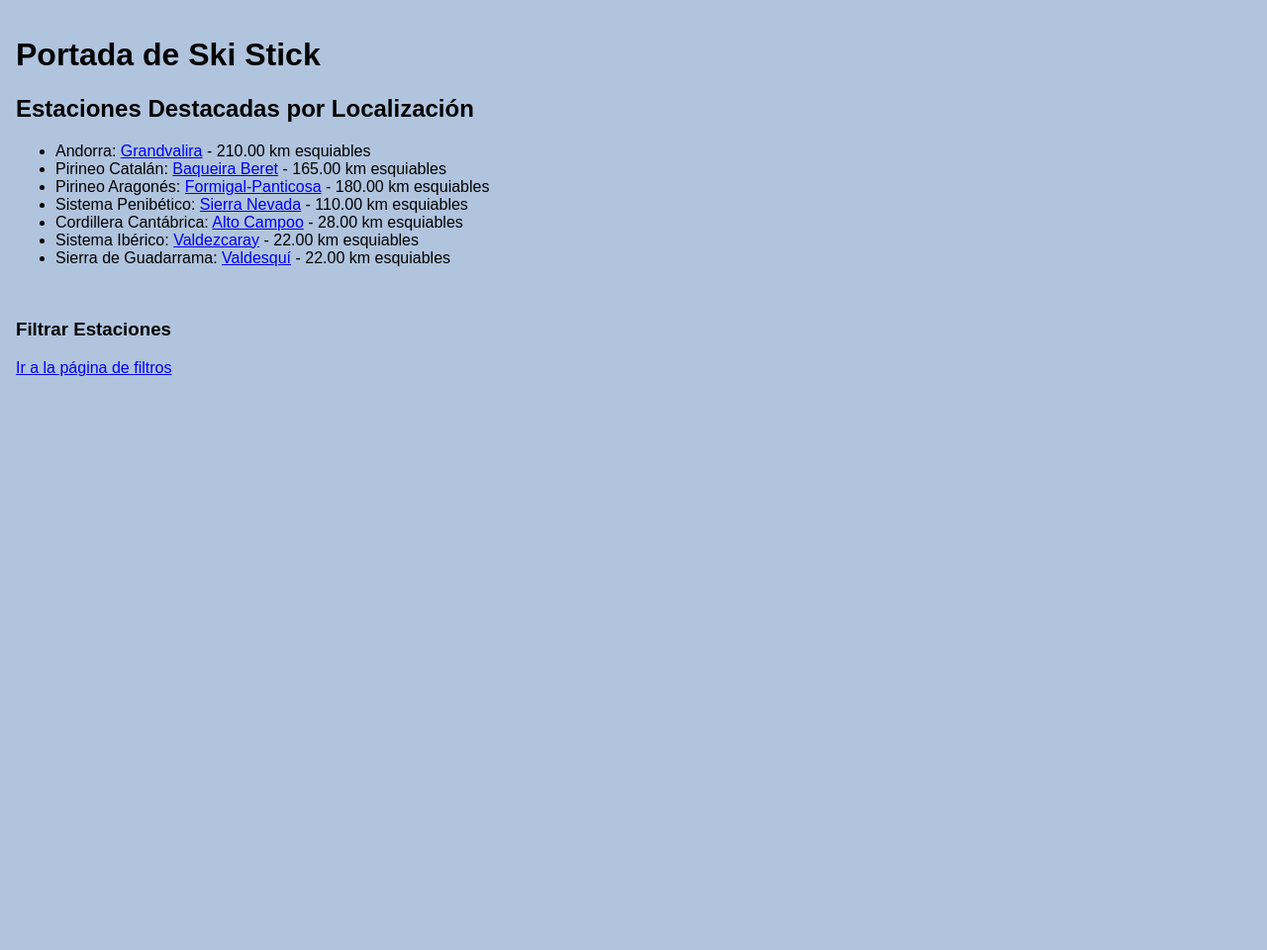
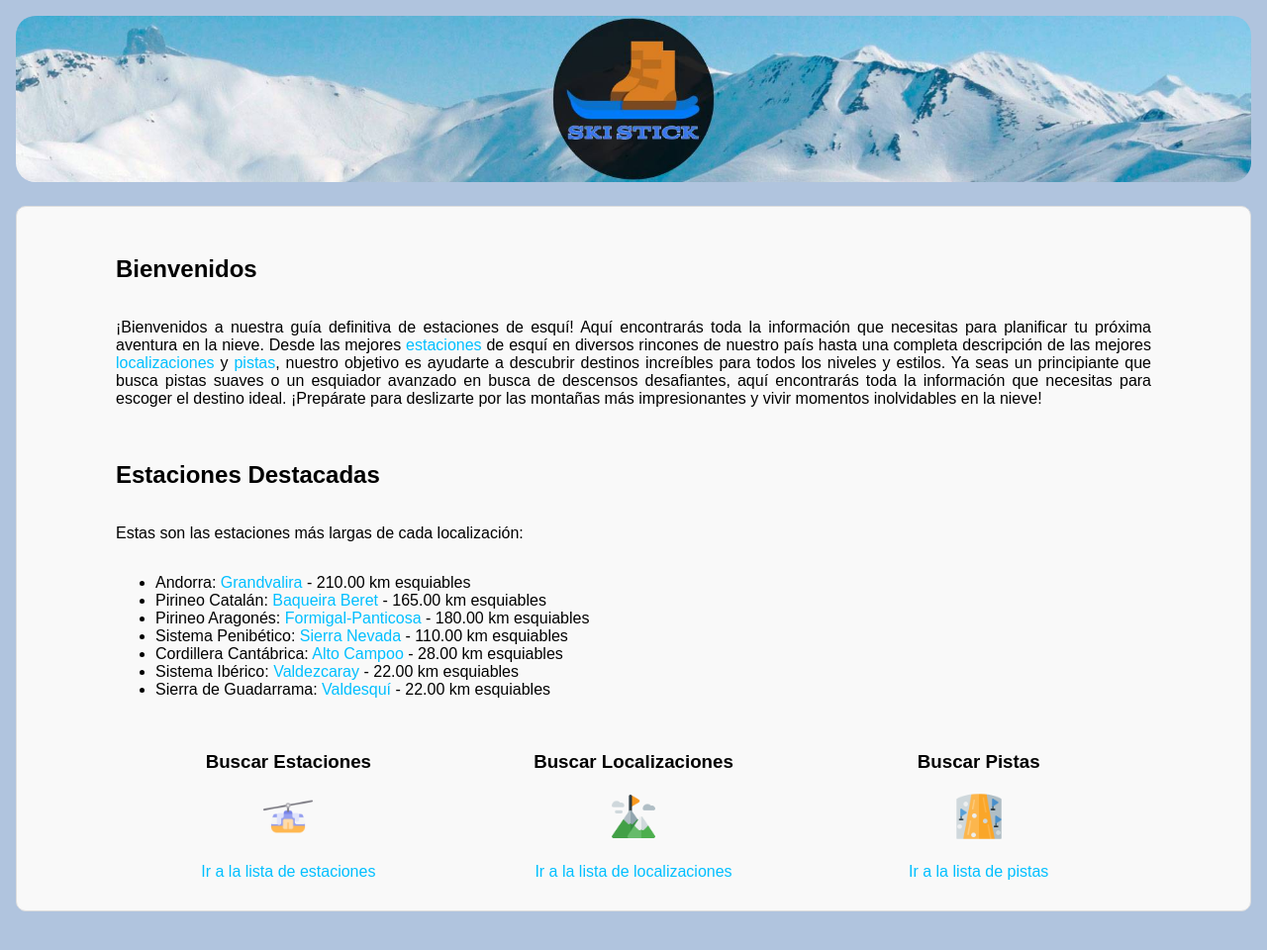
Before and after one commit to Pabloherreroo/IW-BI-03, a Django app: page / in a window 1280 px wide. Shown: the part 146-1106 px from the top of the page at 99% size. Run offline with Django 5.2, Linux system fonts and the light colour scheme; data comes from the database, SQL or seed files in the repository.

Commit message:
Portada Ski Stick

```diff
--- a/skiStick/appSkiStick/static/css/styles.css
+++ b/skiStick/appSkiStick/static/css/styles.css
@@ -1,5 +1,3 @@
-/* Muy basico de momento, hay que tocarlo */
-
 html, body {
     height: 100%;
     margin: 0;
@@ -195,6 +193,58 @@
     cursor: pointer;
 }
 
+.portada {
+    display: flex;
+    flex-direction: column;
+}
 
+.ski-stick-imagen {
+    justify-content: center;
+    align-items: center;
+    text-align: center;
+}
 
+.ski-stick-imagen img{
+    width: 100%;
+    border-radius: 20px;
+    margin-bottom: 20px;
+}
+
+.portada-info {
+    flex:1;
+    display: flex;
+    flex-direction: column;
+    border: 1px solid #ddd;
+    border-radius: 10px;
+    background-color: #f9f9f9;
+    padding: 30px 100px;
+}
+
+.portada-info{
+    text-align: justify;
+}
+
+.portada a {
+    text-decoration: none;
+    transition: color 0.3s ease;
+    color: deepskyblue;
+}
+
+.portada a:visited {
+    color: royalblue;
+}
+
+.buscar {
+    display: flex;
+    flex-direction: row;
+}
+
+.buscar div {
+    flex:1;
+    text-align: center;
+}
+
+.buscar img {
+    width: 50px;
+}
 /* Leire haz cambios aqui debajo de este comentario porfa*/
--- a/skiStick/appSkiStick/templates/base.html
+++ b/skiStick/appSkiStick/templates/base.html
@@ -7,7 +7,7 @@
     <title>Ski Stick</title>
     <!--Hoja de estilos CSS desde static-->
     {% load static %}
-    <link rel="icon" type="image/x-icon" href="{% static 'favicon.ico' %}">
+    <link rel="icon" type="image/x-icon" href="{% static 'img/favicon.ico' %}">
     <link rel="stylesheet" href="{% static 'css/styles.css' %}">
 </head>
 <body>
--- a/skiStick/appSkiStick/templates/home.html
+++ b/skiStick/appSkiStick/templates/home.html
@@ -1,7 +1,20 @@
 {% extends "base.html" %}
 {% block content %}
-    <h1>Portada de Ski Stick</h1>
-    <h2>Estaciones Destacadas por Localización</h2>
+{% load static %}
+<div class="portada">
+    <div class="ski-stick-imagen">
+        <img src="{% static 'img/banner.jpg' %}" alt="Ski Stick Banner">
+    </div>
+    <div class="portada-info">
+        <h2>Bienvenidos</h2>
+        <p>¡Bienvenidos a nuestra guía definitiva de estaciones de esquí!
+            Aquí encontrarás toda la información que necesitas para planificar tu próxima aventura en la nieve.
+            Desde las mejores <a href="{% url 'estacion_list' %}">estaciones</a> de esquí en diversos rincones de nuestro país hasta una completa descripción de las mejores <a href="{% url 'localizacion_list' %}">localizaciones</a> y <a href="{% url 'pista_list' %}">pistas</a>, nuestro objetivo es ayudarte a descubrir destinos increíbles para todos los niveles y estilos.
+            Ya seas un principiante que busca pistas suaves o un esquiador avanzado en busca de descensos desafiantes, aquí encontrarás toda la información que necesitas para escoger el destino ideal.
+            ¡Prepárate para deslizarte por las montañas más impresionantes y vivir momentos inolvidables en la nieve!</p>
+        <br>
+        <h2>Estaciones Destacadas</h2>
+        <p>Estas son las estaciones más largas de cada localización:</p>
         <ul>
             {% for localizacion, estacion in estaciones_destacadas.items %}
                 {% if estacion %}
@@ -12,6 +25,23 @@
             {% endfor %}
         </ul>
         <br>
-    <h3>Filtrar Estaciones</h3>
-    <a href="{% url 'estacion_list' %}">Ir a la página de filtros</a>
+        <div class="buscar">
+            <div>
+                <h3>Buscar Estaciones</h3>
+                <img src="{% static 'img/estacion.png' %}" alt="Estacion"><br><br>
+                <a href="{% url 'estacion_list' %}">Ir a la lista de estaciones</a>
+            </div>
+            <div>
+                <h3>Buscar Localizaciones</h3>
+                <img src="{% static 'img/localizacion.png' %}" alt="Localizacion"><br><br>
+                <a href="{% url 'localizacion_list' %}">Ir a la lista de localizaciones</a>
+            </div>
+            <div>
+                <h3>Buscar Pistas</h3>
+                <img src="{% static 'img/pista.png' %}" alt="Pista"><br><br>
+                <a href="{% url 'pista_list' %}">Ir a la lista de pistas</a>
+            </div>
+        </div>
+    </div>
+</div>
 {% endblock %}
```
Also changed, not shown: skiStick/appSkiStick/static/img/banner.jpg (added), skiStick/appSkiStick/static/img/estacion.png (added), skiStick/appSkiStick/static/img/favicon.ico (renamed from skiStick/appSkiStick/static/favicon.ico), skiStick/appSkiStick/static/img/localizacion.png (added), skiStick/appSkiStick/static/img/pista.png (added). Lines whose indentation alone changed are shown as unchanged.
